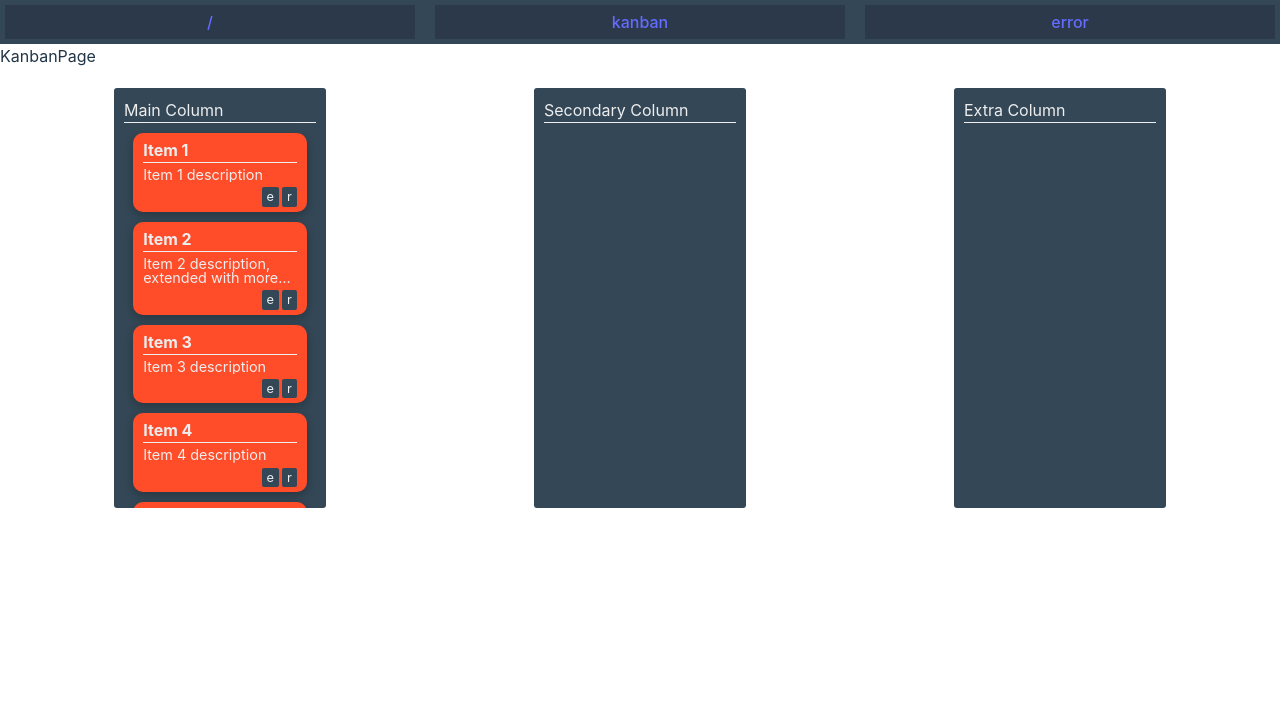
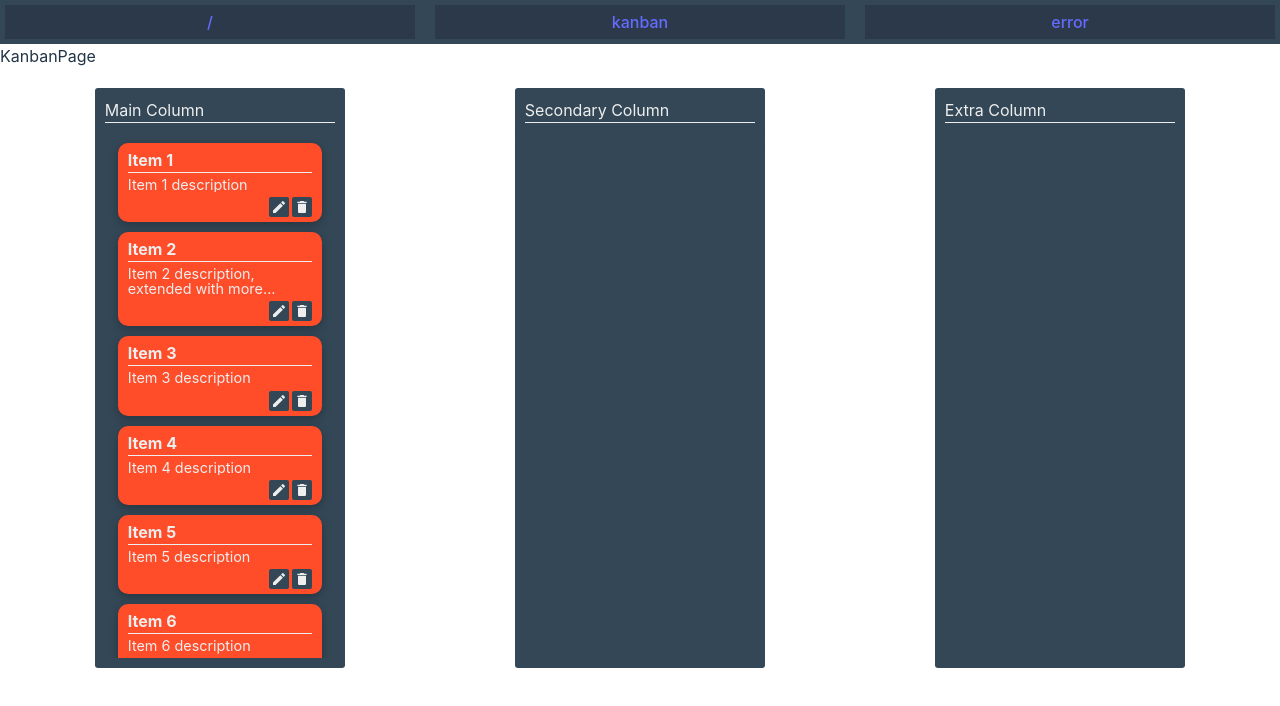
Before and after one commit to Daamii/kanban, a React (Vite) app: page /kanban in a window 1280 px wide. Shown: the top 706 px of the page. Built offline with nearby package versions, Linux system fonts and the light colour scheme.

Commit message:
using icons and improving scroll

```diff
--- a/package.json
+++ b/package.json
@@ -23,6 +23,7 @@
     "eslint": "^8.57.0",
     "eslint-plugin-react-hooks": "^4.6.0",
     "eslint-plugin-react-refresh": "^0.4.6",
+    "react-icons": "^5.2.1",
     "sass": "^1.77.0",
     "typescript": "^5.2.2",
     "vite": "^5.2.0"
--- a/src/features/DragAndDrop/DragAndDrop.tsx
+++ b/src/features/DragAndDrop/DragAndDrop.tsx
@@ -2,6 +2,7 @@ import React from "react";
 import "./kanban.scss";
 import { Data, ColumnnType } from "./types";
 import { useDragAndDrop } from "./useDragAndDrops";
+import { MdDelete, MdEdit } from "react-icons/md";
 
 interface DragAndDropProps {
   initialData?: Data[];
@@ -70,6 +71,7 @@ export const KanbanColumn = ({
       onDrop={handleDrop}
     >
       <div className="kanban-column__title">{status.label}</div>
+      <div className="kanban-column__content">
         {items.map(
           (item) =>
             status.id === item.columnId && (
@@ -80,6 +82,7 @@ export const KanbanColumn = ({
               />
             )
         )}
+      </div>
     </div>
   );
 };
@@ -100,8 +103,12 @@ export const KanbanCard = ({ data, handleDragging }: CardProps) => {
       <div className="kanban-card__label">{data.label}</div>
       <div className="kanban-card__description">{data.content}</div>
       <div className="kanban-card__buttons">
-        <div className="kanban-card__buttons__button">e</div>
-        <div className="kanban-card__buttons__button">r</div>
+        <div className="kanban-card__buttons__button">
+          <MdEdit />
+        </div>
+        <div className="kanban-card__buttons__button">
+          <MdDelete />
+        </div>
       </div>
     </span>
   );
--- a/src/features/DragAndDrop/kanban.scss
+++ b/src/features/DragAndDrop/kanban.scss
@@ -13,14 +13,26 @@
   color: var(--color-white);
   padding: 10px;
   gap: 10px;
-  width: 15vw;
-  height: 50vh;
+  width: 18vw;
+  height: 70vh;
   border-radius: 3px;
-  overflow: scroll;
 
   &__title {
     border-bottom: solid 1px;
     width: 100%;
+  }
+
+  &__content {
+    display: flex;
+    flex-direction: column;
+    align-items: center;
+    background-color: var(--color-secondary);
+    color: var(--color-white);
+    padding: 10px;
+    gap: 10px;
+    width: 100%;
+    border-radius: 3px;
+    overflow: scroll;
   }
 }
 
@@ -32,7 +44,7 @@
   padding: 5px 10px;
   gap: 5px;
   width: 80%;
-  height: 100px;
+  // height: 100px;
   border-radius: var(--radius-md);
   box-shadow: rgba(0, 0, 0, 0.24) 0px 3px 8px;
   transition: box-shadow 0.3s ease;
@@ -58,15 +70,18 @@
     gap: 3px;
 
     &__button {
-      font-size: 0.8em;
-      padding: 0px 5px;
+      display: flex;
+      justify-content: center;
+      padding: 2px;
       background-color: var(--color-secondary);
       border-radius: var(--radius-sm);
+      transform: scale(1);
+      transition: transform 0.3s ease;
     }
 
     &__button:hover {
       cursor: pointer;
-      text-decoration: underline;
+      transform: scale(1.1);
     }
   }
 }
```
Also changed, not shown: 1 other file (tests, documents, lock files or other folders). Lines whose indentation alone changed are shown as unchanged.
